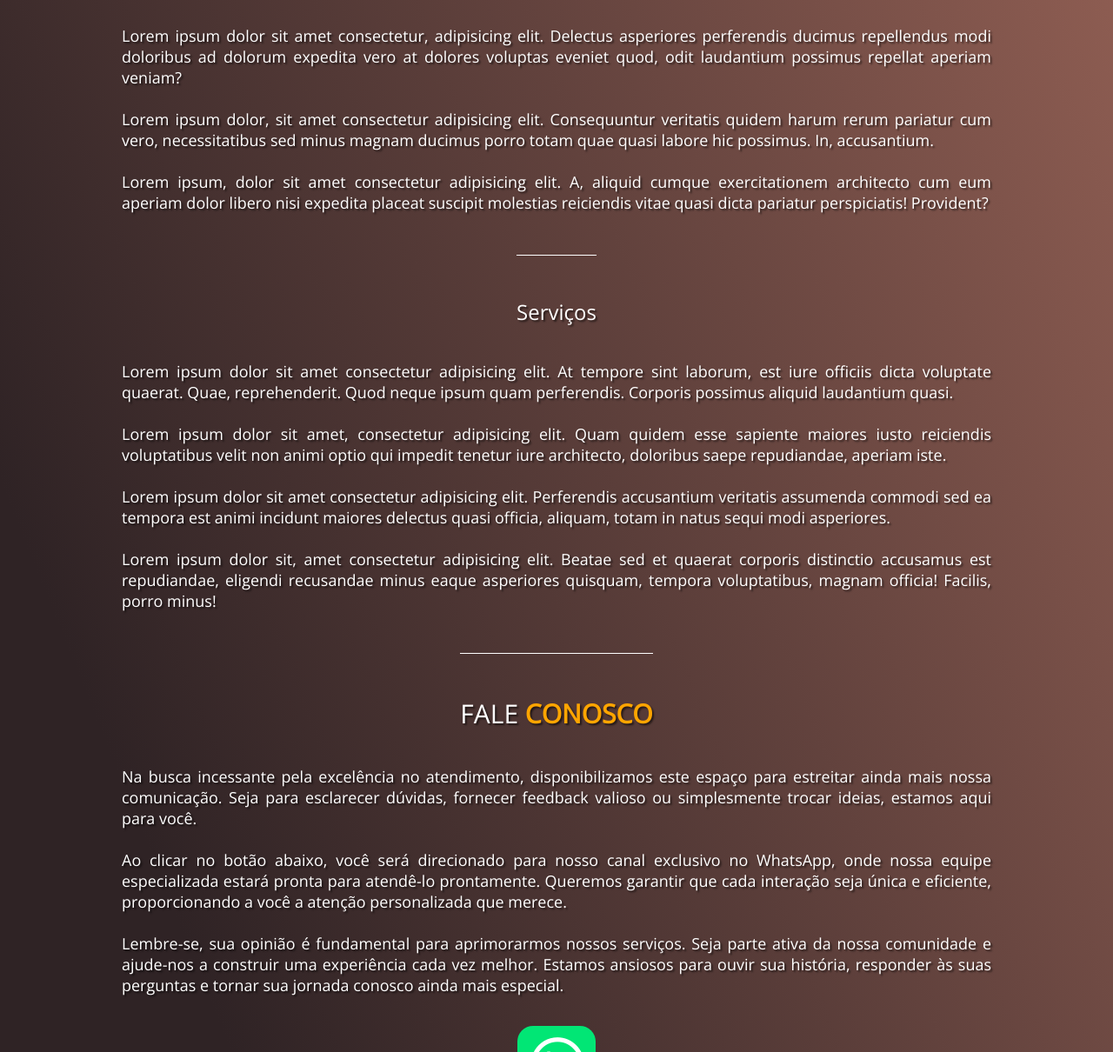
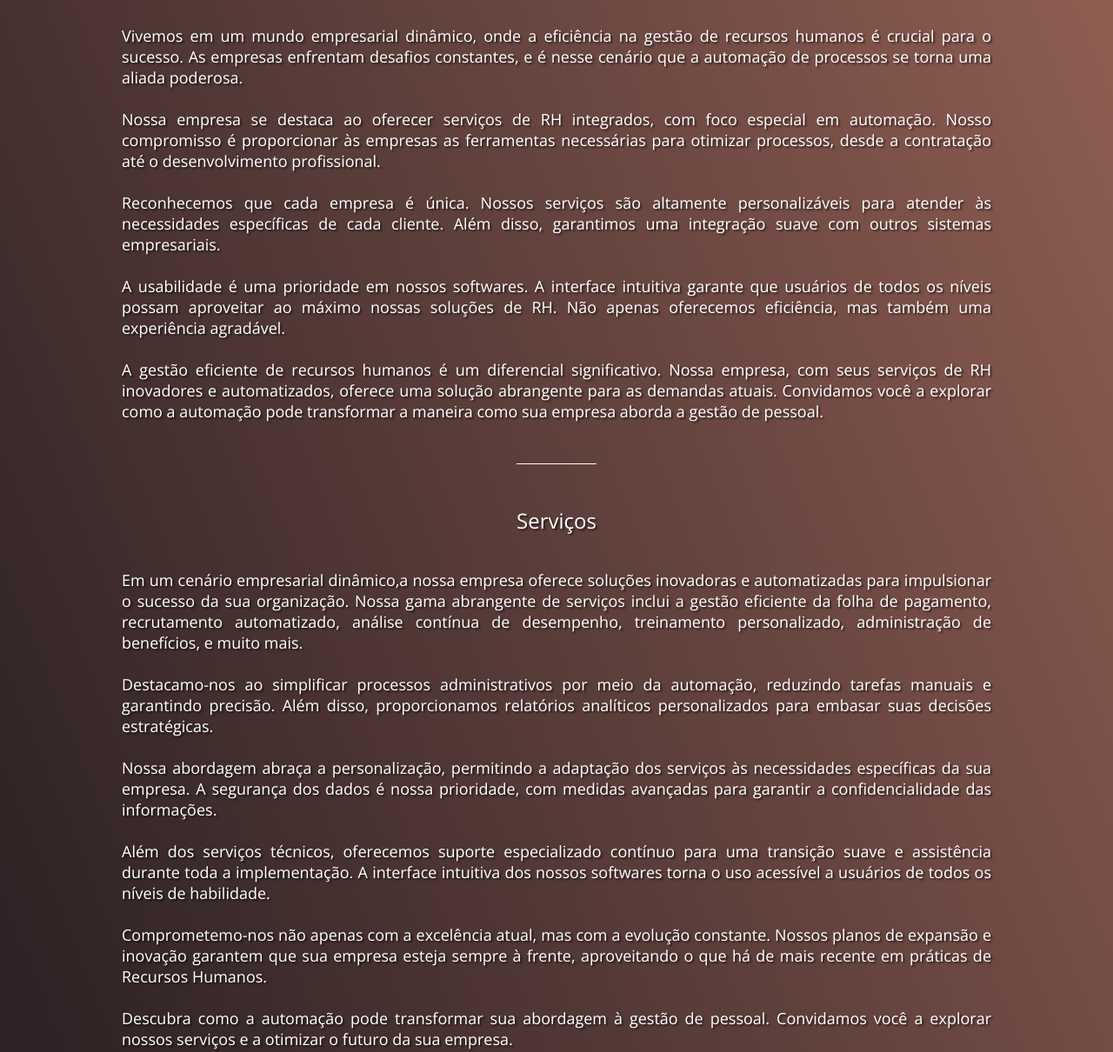
Before and after one commit to caiopraz/landing-page, a plain HTML site: page index.html in a window 1280 px wide. Shown: the part 840-2050 px from the top of the page at 87% size. Drawn offline with nearby package versions, Linux system fonts and the light colour scheme; a web font is replaced by a local one.

Commit message:
projeto finalizado

```diff
--- a/index.html
+++ b/index.html
@@ -59,31 +59,44 @@
 
         <section class="conteudo-secundario">
             <h3 class="conteudo-secundario-titulo">Sobre Nós</h3>
-            <p class="conteudo-secundario-paragrafo">Lorem ipsum dolor sit amet consectetur, adipisicing elit. Delectus
-                asperiores perferendis ducimus repellendus modi doloribus ad dolorum expedita vero at dolores voluptas
-                eveniet quod, odit laudantium possimus repellat aperiam veniam?</p>
-            <p class="conteudo-secundario-paragrafo">Lorem ipsum dolor, sit amet consectetur adipisicing elit.
-                Consequuntur veritatis quidem harum rerum pariatur cum vero, necessitatibus sed minus magnam ducimus
-                porro totam quae quasi labore hic possimus. In, accusantium.</p>
-            <p class="conteudo-secundario-paragrafo">Lorem ipsum, dolor sit amet consectetur adipisicing elit. A,
-                aliquid cumque exercitationem architecto cum eum aperiam dolor libero nisi expedita placeat suscipit
-                molestias reiciendis vitae quasi dicta pariatur perspiciatis! Provident?</p>
+            <p class="conteudo-secundario-paragrafo">Vivemos em um mundo empresarial dinâmico, onde a eficiência na
+                gestão de recursos humanos é crucial para o sucesso. As empresas enfrentam desafios constantes, e é
+                nesse cenário que a automação de processos se torna uma aliada poderosa.</p>
+            <p class="conteudo-secundario-paragrafo">Nossa empresa se destaca ao oferecer serviços de RH integrados, com
+                foco especial em automação. Nosso compromisso é proporcionar às empresas as ferramentas necessárias para
+                otimizar processos, desde a contratação até o desenvolvimento profissional.</p>
+            <p class="conteudo-secundario-paragrafo">Reconhecemos que cada empresa é única. Nossos serviços são
+                altamente personalizáveis para atender às necessidades específicas de cada cliente. Além disso,
+                garantimos uma integração suave com outros sistemas empresariais.</p>
+            <p class="conteudo-secundario-paragrafo">A usabilidade é uma prioridade em nossos softwares. A interface
+                intuitiva garante que usuários de todos os níveis possam aproveitar ao máximo nossas soluções de RH. Não
+                apenas oferecemos eficiência, mas também uma experiência agradável.</p>
+            <p class="conteudo-secundario-paragrafo">A gestão eficiente de recursos humanos é um diferencial
+                significativo. Nossa empresa, com seus serviços de RH inovadores e automatizados, oferece uma solução
+                abrangente para as demandas atuais. Convidamos você a explorar como a automação pode transformar a
+                maneira como sua empresa aborda a gestão de pessoal.</p>
         </section>
 
         <section class="conteudo-terciario">
             <h3 class="conteudo-terciario-titulo">Serviços</h3>
-            <p class="conteudo-terciario-paragrafo">Lorem ipsum dolor sit amet consectetur adipisicing elit. At tempore
-                sint laborum, est iure officiis dicta voluptate quaerat. Quae, reprehenderit. Quod neque ipsum quam
-                perferendis. Corporis possimus aliquid laudantium quasi.</p>
-            <p class="conteudo-terciario-paragrafo">Lorem ipsum dolor sit amet, consectetur adipisicing elit. Quam
-                quidem esse sapiente maiores iusto reiciendis voluptatibus velit non animi optio qui impedit tenetur
-                iure architecto, doloribus saepe repudiandae, aperiam iste.</p>
-            <p class="conteudo-terciario-paragrafo">Lorem ipsum dolor sit amet consectetur adipisicing elit. Perferendis
-                accusantium veritatis assumenda commodi sed ea tempora est animi incidunt maiores delectus quasi
-                officia, aliquam, totam in natus sequi modi asperiores.</p>
-            <p class="conteudo-terciario-paragrafo">Lorem ipsum dolor sit, amet consectetur adipisicing elit. Beatae sed
-                et quaerat corporis distinctio accusamus est repudiandae, eligendi recusandae minus eaque asperiores
-                quisquam, tempora voluptatibus, magnam officia! Facilis, porro minus!</p>
+            <p class="conteudo-terciario-paragrafo">Em um cenário empresarial dinâmico,a nossa empresa oferece soluções
+                inovadoras e automatizadas para impulsionar o sucesso da sua organização. Nossa gama abrangente de
+                serviços inclui a gestão eficiente da folha de pagamento, recrutamento automatizado, análise contínua de
+                desempenho, treinamento personalizado, administração de benefícios, e muito mais.</p>
+            <p class="conteudo-terciario-paragrafo">Destacamo-nos ao simplificar processos administrativos por meio da
+                automação, reduzindo tarefas manuais e garantindo precisão. Além disso, proporcionamos relatórios
+                analíticos personalizados para embasar suas decisões estratégicas.</p>
+            <p class="conteudo-terciario-paragrafo">Nossa abordagem abraça a personalização, permitindo a adaptação dos
+                serviços às necessidades específicas da sua empresa. A segurança dos dados é nossa prioridade, com
+                medidas avançadas para garantir a confidencialidade das informações.</p>
+            <p class="conteudo-terciario-paragrafo">Além dos serviços técnicos, oferecemos suporte especializado
+                contínuo para uma transição suave e assistência durante toda a implementação. A interface intuitiva dos
+                nossos softwares torna o uso acessível a usuários de todos os níveis de habilidade.</p>
+            <p class="conteudo-terciario-paragrafo">Comprometemo-nos não apenas com a excelência atual, mas com a
+                evolução constante. Nossos planos de expansão e inovação garantem que sua empresa esteja sempre à
+                frente, aproveitando o que há de mais recente em práticas de Recursos Humanos.</p>
+            <p class="conteudo-terciario-paragrafo">Descubra como a automação pode transformar sua abordagem à gestão de
+                pessoal. Convidamos você a explorar nossos serviços e a otimizar o futuro da sua empresa.</p>
         </section>
 
         <!--<section class="conteudo-quarto">
@@ -109,6 +122,7 @@
                 Seja parte ativa da nossa comunidade e ajude-nos a construir uma experiência cada vez melhor.
                 Estamos ansiosos para ouvir sua história, responder às suas perguntas e tornar sua jornada conosco
                 ainda mais especial.</p>
+            <p class="fale-conosco-escrito">Clique no botão abaixo e faça uma avaliação gratuita.</p>
         </section>
 
         <section class="icon-sec">
--- a/style.css
+++ b/style.css
@@ -80,7 +80,7 @@ ul {
     width: 70%;
 }
 
-.menu-mobile.abrir-menu ~ .overlay-menu {
+.menu-mobile.abrir-menu~.overlay-menu {
     display: block;
 }
 
@@ -381,6 +381,7 @@ form textarea {
 }*/
 
 @media screen and (max-width: 1020px) {
+
     /* CABEÇALHO */
     .cabecalho {
         display: flex;
```
